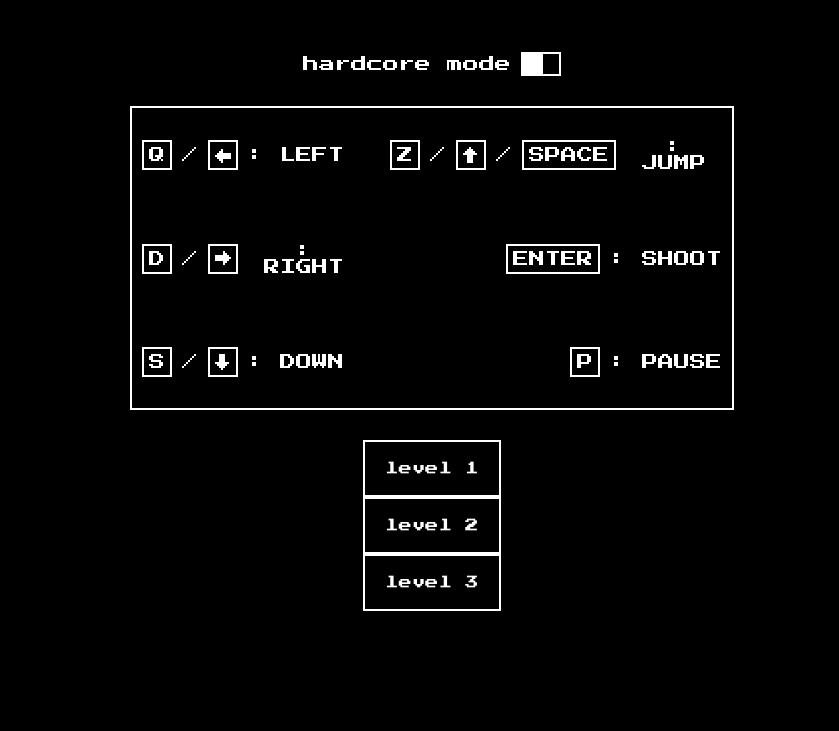
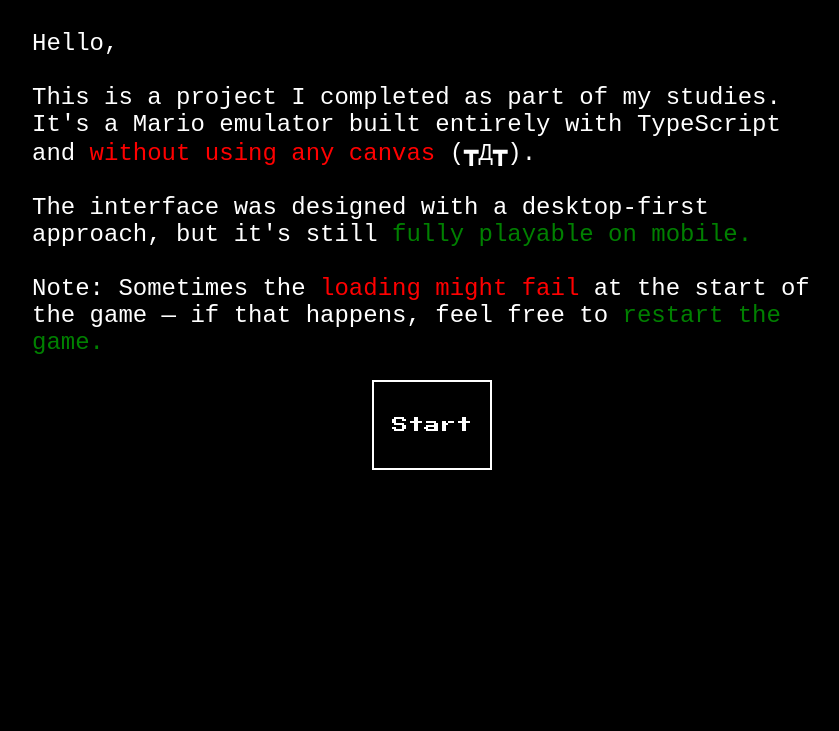
Before and after one commit to nemnem202/Super-Mario-Typescript, a website built with Vite: page index.html in a window 1280 px wide. Shown: the part 69-800 px from the top of the page, without its empty margins (208-1047 px from the left). Built offline with nearby package versions, Linux system fonts and the light colour scheme.

Commit message:
added modal

```diff
--- a/src/main.ts
+++ b/src/main.ts
@@ -1,2 +1,31 @@
 import { GameManager } from "./managers/gameManager";
-GameManager.getInstance().init();
+
+function showInitModal() {
+  const modal = document.createElement("div");
+  modal.id = "modal";
+  const title = document.createElement("h1");
+  title.innerText = "Welcome on my game !";
+  const p = document.createElement("p");
+  p.innerHTML = `Hello, <br /><br />
+
+    This is a project I completed as part of my studies. It's a Mario emulator built entirely with
+    TypeScript and <span class="span-red">without using any canvas</span> (┳Д┳).<br /><br />
+
+    The interface was designed with a desktop-first approach, but it's still
+    <span class="span-green">fully playable on mobile.</span><br /><br />
+
+    Note: Sometimes the <span class="span-red">loading might fail</span> at the start of the game — if
+    that happens, feel free to <span class="span-green">restart the game.</span>`;
+  const button = document.createElement("button");
+  button.className = "modalButton";
+  button.innerText = "Start";
+  button.addEventListener("click", () => {
+    GameManager.getInstance().init();
+  });
+  modal.appendChild(title);
+  modal.appendChild(p);
+  modal.appendChild(button);
+  document.body.appendChild(modal);
+}
+
+showInitModal();
--- a/src/managers/gameManager.ts
+++ b/src/managers/gameManager.ts
@@ -26,6 +26,7 @@
   }
 
   async init() {
+    document.getElementById("modal")?.remove();
     GameMenus.getInstance().showLoadingScreen();
 
     try {
--- a/src/managers/gameMenu.ts
+++ b/src/managers/gameMenu.ts
@@ -43,7 +43,6 @@
     document.body.appendChild(menu);
     this.menuContainer = menu;
   }
-
   private loadButtons(menu: HTMLDivElement) {
     levels.forEach((l) => {
       const button = document.createElement("button");
--- a/style.css
+++ b/style.css
@@ -15,8 +15,20 @@
   width: 80vw;
   height: 100%;
   margin: auto;
-  overflow: hidden;
+  overflow-x: hidden;
+  overflow-y: auto;
   position: relative;
+}
+
+body,
+#tuto {
+  scrollbar-width: none; /* Firefox */
+  -ms-overflow-style: none; /* IE and Edge */
+}
+
+body::-webkit-scrollbar,
+#tuto::-webkit-scrollbar {
+  display: none; /* Chrome, Safari, Opera */
 }
 
 #gameboy {
@@ -148,7 +160,8 @@
 }
 
 .controlButton,
-#pauseButton {
+#pauseButton,
+.modalButton {
   width: 90px;
   height: 90px;
   background-color: transparent;
@@ -166,6 +179,10 @@
   display: flex;
   align-items: center;
   justify-content: center;
+}
+
+.modalButton {
+  width: 120px;
 }
 
 #soundButton {
@@ -219,6 +236,29 @@
   display: flex;
 }
 
+#modal {
+  display: flex;
+  flex-direction: column;
+  align-items: center;
+  justify-content: center;
+  padding-bottom: 20px;
+
+  p {
+    font-family: "VT323", monospace;
+    font-weight: 400;
+    font-style: normal;
+    font-size: 24px;
+  }
+}
+
+.span-green {
+  color: green;
+}
+
+.span-red {
+  color: red;
+}
+
 @media (max-width: 500px) {
   .scoreAndTime > h3 {
     font-size: 15px;
```
